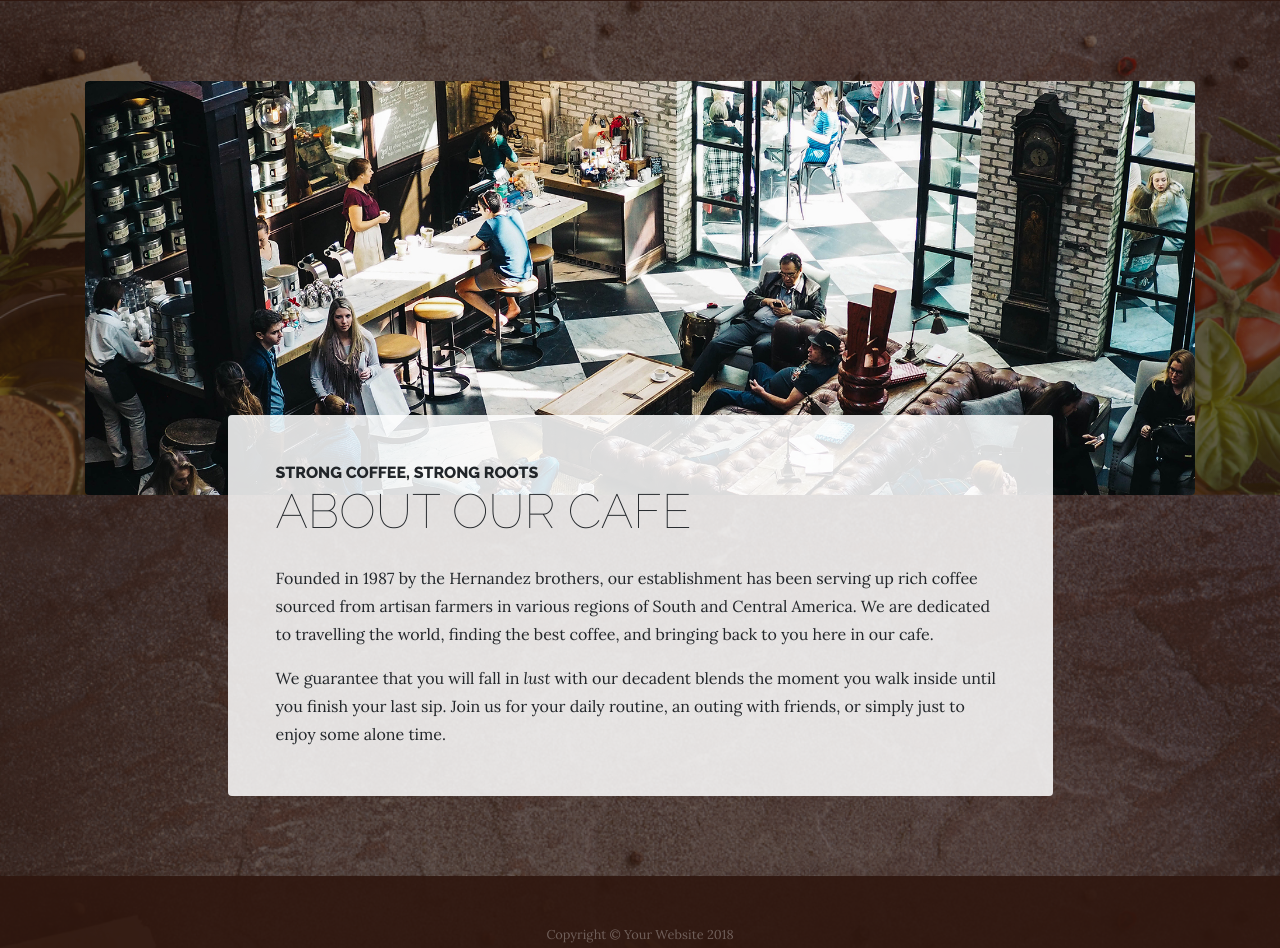
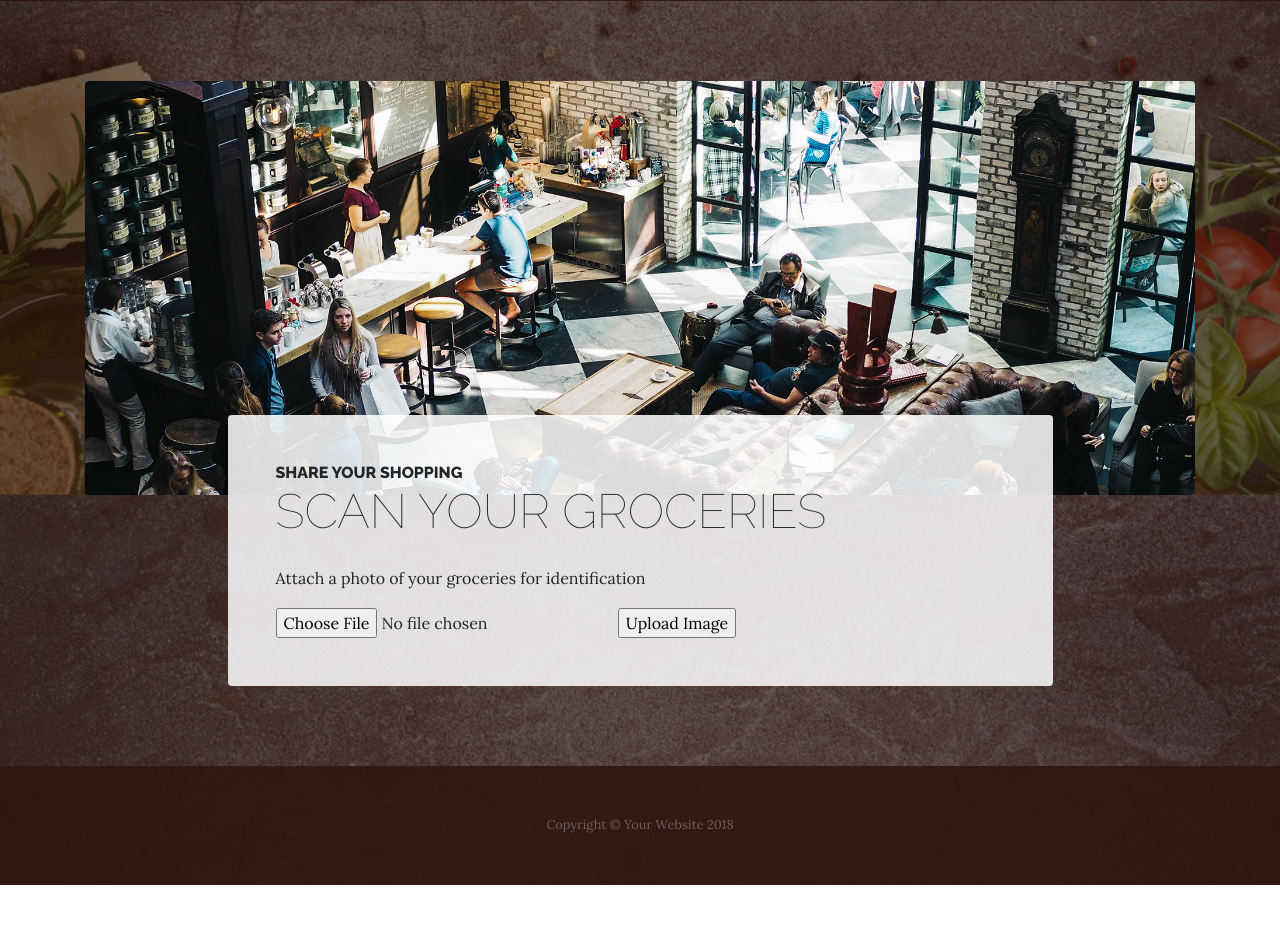
Before and after one commit to samantha-u/chexpiry, a website: page about.html in a window 1280 px wide. Shown: the part 359-1307 px from the top of the page. After the commit the page ends 1244 px from the top, so only its background shows below. Drawn offline with Linux system fonts and the light colour scheme.

Commit message:
add file upload option

```diff
--- a/about.html
+++ b/about.html
@@ -65,11 +65,14 @@
             <div class="col-xl-9 col-lg-10 mx-auto">
               <div class="bg-faded rounded p-5">
                 <h2 class="section-heading mb-4">
-                  <span class="section-heading-upper">Strong Coffee, Strong Roots</span>
-                  <span class="section-heading-lower">About Our Cafe</span>
+                  <span class="section-heading-upper">share your shopping</span>
+                  <span class="section-heading-lower">Scan your groceries</span>
                 </h2>
-                <p>Founded in 1987 by the Hernandez brothers, our establishment has been serving up rich coffee sourced from artisan farmers in various regions of South and Central America. We are dedicated to travelling the world, finding the best coffee, and bringing back to you here in our cafe.</p>
-                <p class="mb-0">We guarantee that you will fall in <em>lust</em> with our decadent blends the moment you walk inside until you finish your last sip. Join us for your daily routine, an outing with friends, or simply just to enjoy some alone time.</p>
+                <p>Attach a photo of your groceries for identification</p>
+                <form action="upload.php" method="post" enctype="multipart/form-data">
+                  <input type="file" name="fileToUpload" id="fileToUpload">
+                  <input type="submit" value="Upload Image" name="submit">
+                </form>
               </div>
             </div>
           </div>
```
